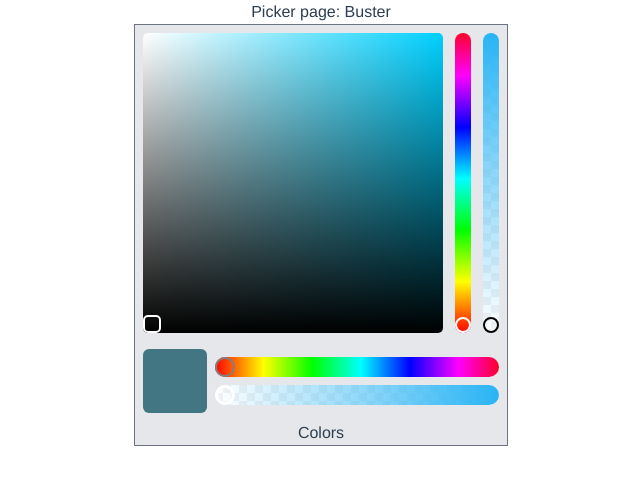
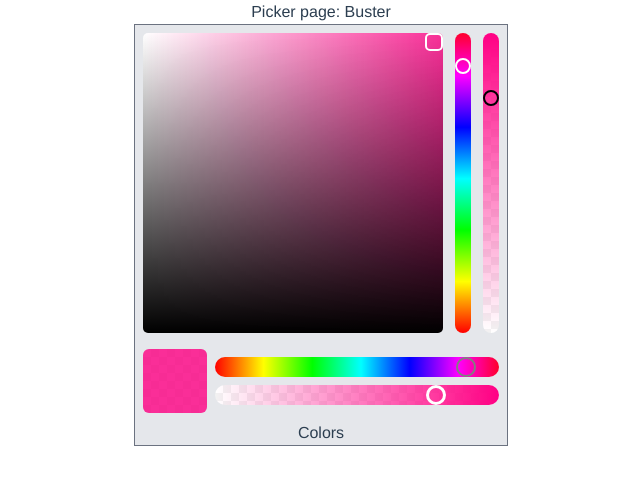
Before and after one commit to johnsilver94/vue3-components, a Vue app: page /picker in a window 1280 px wide. Shown: the top 484 px of the page, without its empty margins (319-959 px from the left). Built offline with nearby package versions, Linux system fonts and the light colour scheme.

Commit message:
optimized variant

```diff
--- a/src/components/ColorPicker.vue
+++ b/src/components/ColorPicker.vue
@@ -41,7 +41,7 @@
 						},
 						areaStyle: {
 							borderRadius: '15px',
-							background: 'linear-gradient(0deg, rgba(41, 180, 245, 0), rgb(41, 180, 245))',
+							background: `linear-gradient(0deg, ${alphaColorFrom}, ${alphaColorTo})`,
 						},
 					}"
 					:axis="Axis.Y"
@@ -77,7 +77,7 @@
 							},
 							areaStyle: {
 								borderRadius: '15px',
-								background: 'linear-gradient(90deg, rgba(41, 180, 245, 0), rgb(41, 180, 245))',
+								background: `linear-gradient(90deg, ${alphaColorFrom}, ${alphaColorTo})`,
 							},
 						}"
 						:axis="Axis.X"
@@ -107,8 +107,9 @@ export default defineComponent({
 			// default: 'rgb(172 213 73 / 55%);',
 			// default: 'rgba(124, 51, 52, 0.62)',
 			// default: 'rgba(130, 65, 65, 0.82)',
-			// default: 'rgba(130, 65, 80, 1)',
-			default: 'rgba(65, 118, 130, 1)',
+			default: 'rgba(255, 0, 132, 0.8)',
+			// default: 'rgba(65, 118, 130, 1)',
+			// default: '#3A8C63',
 		},
 	},
 	emits: [],
@@ -194,6 +195,24 @@ export default defineComponent({
 			}).toRgbString()
 		})
 
+		const alphaColorFrom = computed((): string => {
+			return tinycolor({
+				h: decomposedColor.h * 360,
+				s: decomposedColor.s,
+				v: decomposedColor.v,
+				a: 0,
+			}).toRgbString()
+		})
+
+		const alphaColorTo = computed((): string => {
+			return tinycolor({
+				h: decomposedColor.h * 360,
+				s: decomposedColor.s,
+				v: decomposedColor.v,
+				a: 1,
+			}).toRgbString()
+		})
+
 		return {
 			Axis,
 			SliderMode,
@@ -205,6 +224,8 @@ export default defineComponent({
 			pickerSlider,
 			previewColor,
 			pickerColor,
+			alphaColorFrom,
+			alphaColorTo,
 		}
 	},
 })
--- a/src/components/XYSlider.vue
+++ b/src/components/XYSlider.vue
@@ -3,49 +3,47 @@
 		<div :class="['slider', slider.class]" :style="[slider.style, sliderComputedStyle]" @mousedown="mouseDown" />
 	</div>
 </template>
-<script lang="ts">
-import { defineComponent, onMounted, PropType, ref, Ref, reactive, SetupContext, onUpdated } from '@vue/runtime-core'
+<script lang="ts" setup>
+import { defineProps, withDefaults, defineEmits, onMounted, ref, Ref, reactive, onUpdated } from '@vue/runtime-core'
 import { clamp } from 'lodash'
-import { computed, ComputedRef, CSSProperties, toRefs, WritableComputedRef } from 'vue'
+import { computed, ComputedRef, CSSProperties, toRefs } from 'vue'
 import type { XYCoordinates, Slider } from '@/types/slider'
 import { Axis, SliderMode, Range } from '@/types/slider'
 
-type Res = {
-	areaRef: Ref<HTMLDivElement>
-	x?: Ref<number>
-	y?: Ref<number>
-	sliderComputedStyle: ComputedRef<CSSProperties>
-	mouseDown: (e: MouseEvent) => void
-	mouseClick: (e: MouseEvent) => void
+// type Res = {
+// 	areaRef: Ref<HTMLDivElement>
+// 	x?: Ref<number>
+// 	y?: Ref<number>
+// 	sliderComputedStyle: ComputedRef<CSSProperties>
+// 	mouseDown: (e: MouseEvent) => void
+// 	mouseClick: (e: MouseEvent) => void
+// }
+
+interface Props {
+	modelValue: XYCoordinates
+	slider: Slider
+	axis: Axis
 }
 
-export default defineComponent({
-	name: 'XYSlider',
-	props: {
-		modelValue: {
-			type: Object as PropType<XYCoordinates>,
-			required: true,
-			default: () => {
+interface Emits {
+	(e: 'update:modelValue', value: XYCoordinates): void
+}
+
+const props = withDefaults(defineProps<Props>(), {
+	modelValue: (): XYCoordinates => {
 		return { x: 0, y: 0 }
 	},
-		},
-		slider: {
-			type: Object as PropType<Slider>,
-			required: true,
-			// eslint-disable-next-line vue/require-valid-default-prop
-			default: {
+	slider: (): Slider => {
+		return {
 			size: 18,
 			mode: SliderMode.SEMI,
+		}
 	},
-		},
-		axis: {
-			type: String as PropType<Axis>,
-			required: false,
-			default: Axis.XY,
-		},
-	},
-	emits: ['update:modelValue'],
-	setup(props, { emit }: SetupContext): Res {
+	axis: Axis.XY,
+})
+
+const emit = defineEmits<Emits>()
+
 const coordinates = reactive<XYCoordinates>({
 	x: 0,
 	y: 0,
@@ -56,6 +54,7 @@ export default defineComponent({
 let translateSlider = ''
 
 onMounted(() => {
+	console.log('onMounted')
 	areaSize = { ...areaRef.value.getBoundingClientRect().toJSON() }
 
 	setCoordinates()
@@ -63,8 +62,20 @@ export default defineComponent({
 
 onUpdated(() => {
 	console.log('onUpdated')
+	const { x, y } = props.modelValue
+	const { width, height } = areaSize
 
-			// setCoordinates()
+	switch (props.axis) {
+		case Axis.X:
+			coordinates.x = x * (width + moveRangeDeviation.total) + moveRangeDeviation.min
+			break
+		case Axis.Y:
+			coordinates.y = y * (height + moveRangeDeviation.total) + moveRangeDeviation.min
+			break
+		default:
+			coordinates.x = x * (width + moveRangeDeviation.total) + moveRangeDeviation.min
+			coordinates.y = y * (height + moveRangeDeviation.total) + moveRangeDeviation.min
+	}
 })
 
 const setCoordinates = (): void => {
@@ -75,8 +86,8 @@ export default defineComponent({
 	switch (props.slider.mode) {
 		case SliderMode.INSIDE:
 			moveRangeDeviation.min = size / 2
-					moveRangeDeviation.max = -size / 2
-					moveRangeDeviation.total = -size
+			moveRangeDeviation.max = 0 - size / 2
+			moveRangeDeviation.total = 0 - size
 			break
 		case SliderMode.OUTSIDE:
 			moveRangeDeviation.min = 0 - size / 2
@@ -93,22 +104,18 @@ export default defineComponent({
 
 	switch (props.axis) {
 		case Axis.X:
-					coordinates.x = clamp(
-						x * (width + moveRangeDeviation.total) + moveRangeDeviation.min,
-						0 + moveRangeDeviation.min,
-						width + moveRangeDeviation.max
-					)
+			coordinates.x = x * (width + moveRangeDeviation.total) + moveRangeDeviation.min
 			coordinates.y = (height - size) / 2
 			translateSlider = `translateX(-${size / 2}px)`
 			break
 		case Axis.Y:
 			coordinates.x = (width - size) / 2
-					coordinates.y = clamp(y * height, 0 + moveRangeDeviation.min, height + moveRangeDeviation.max)
+			coordinates.y = y * (height + moveRangeDeviation.total) + moveRangeDeviation.min
 			translateSlider = `translateY(${size / 2}px)`
 			break
 		default:
-					coordinates.x = clamp(x * width, 0 + moveRangeDeviation.min, height + moveRangeDeviation.max)
-					coordinates.y = clamp(y * height, 0 + moveRangeDeviation.min, width + moveRangeDeviation.max)
+			coordinates.x = x * (width + moveRangeDeviation.total) + moveRangeDeviation.min
+			coordinates.y = y * (height + moveRangeDeviation.total) + moveRangeDeviation.min
 			translateSlider = `translate(-${size / 2}px,${size / 2}px)`
 	}
 }
@@ -268,9 +275,9 @@ export default defineComponent({
 	}
 })
 
-		return { areaRef, ...toRefs(coordinates), sliderComputedStyle, mouseDown, mouseClick }
-	},
-})
+// 	return { areaRef, ...toRefs(coordinates), sliderComputedStyle, mouseDown, mouseClick }
+// },
+// })
 </script>
 <style lang="scss">
 .area {
--- a/src/views/Sliders.vue
+++ b/src/views/Sliders.vue
@@ -144,7 +144,7 @@ export default defineComponent({
 		XYSlider,
 	},
 	setup() {
-		const values = reactive({ sliderX: { x: 0.5 }, sliderY: { y: 0.5 }, sliderXY: { x: 0.5, y: 0.5 } })
+		const values = reactive({ sliderX: { x: 0 }, sliderY: { y: 0 }, sliderXY: { x: 0, y: 0 } })
 
 		const changeHandler = (values: { x: number; y: number }): void => {
 			console.log(values)
```
Lines whose indentation alone changed are shown as unchanged.
